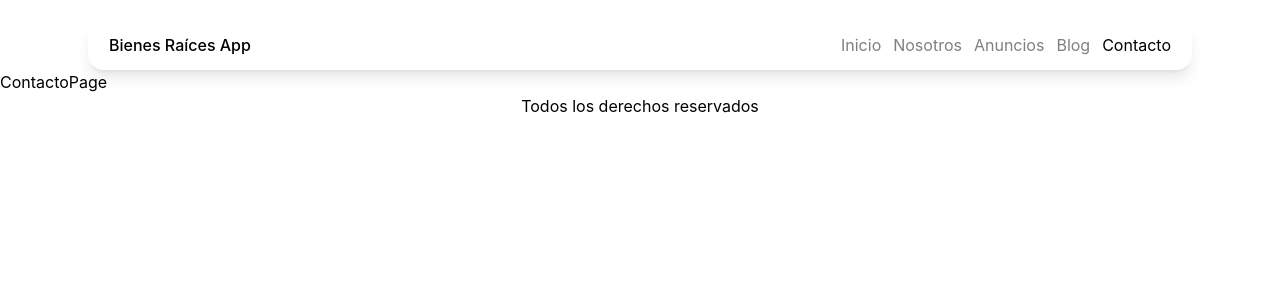
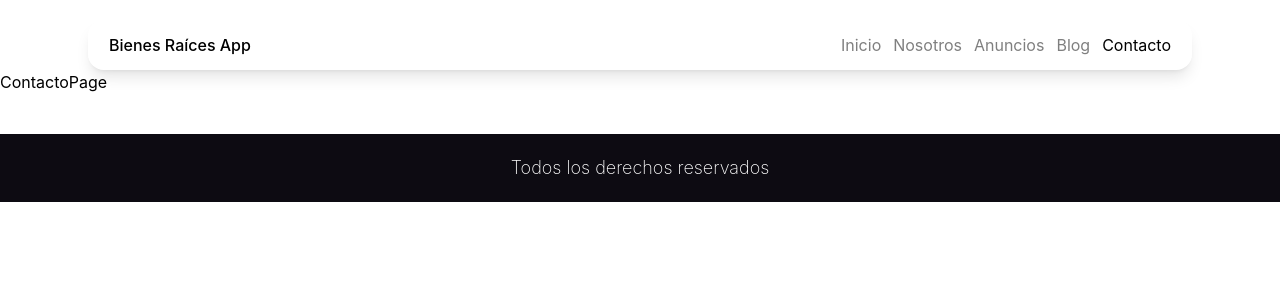
Before and after one commit to j-vybz09/bienes-raices-app, a React (Vite) app: page /contacto in a window 1280 px wide. Shown: the top 300 px of the page. Built offline with nearby package versions, Linux system fonts and the light colour scheme.

Commit message:
feat: mejoras de footer

```diff
--- a/src/components/Footer.tsx
+++ b/src/components/Footer.tsx
@@ -1,8 +1,8 @@
 
 export default function Footer() {
   return (
-    <footer className="text-center">
-      <h1>Todos los derechos reservados</h1>
+    <footer className=" bg-[#0d0b12] text-center text-white mt-10 py-5">
+      <h1 className="text-lg font-extralight">Todos los derechos reservados</h1>
     </footer>
   )
 }
```
